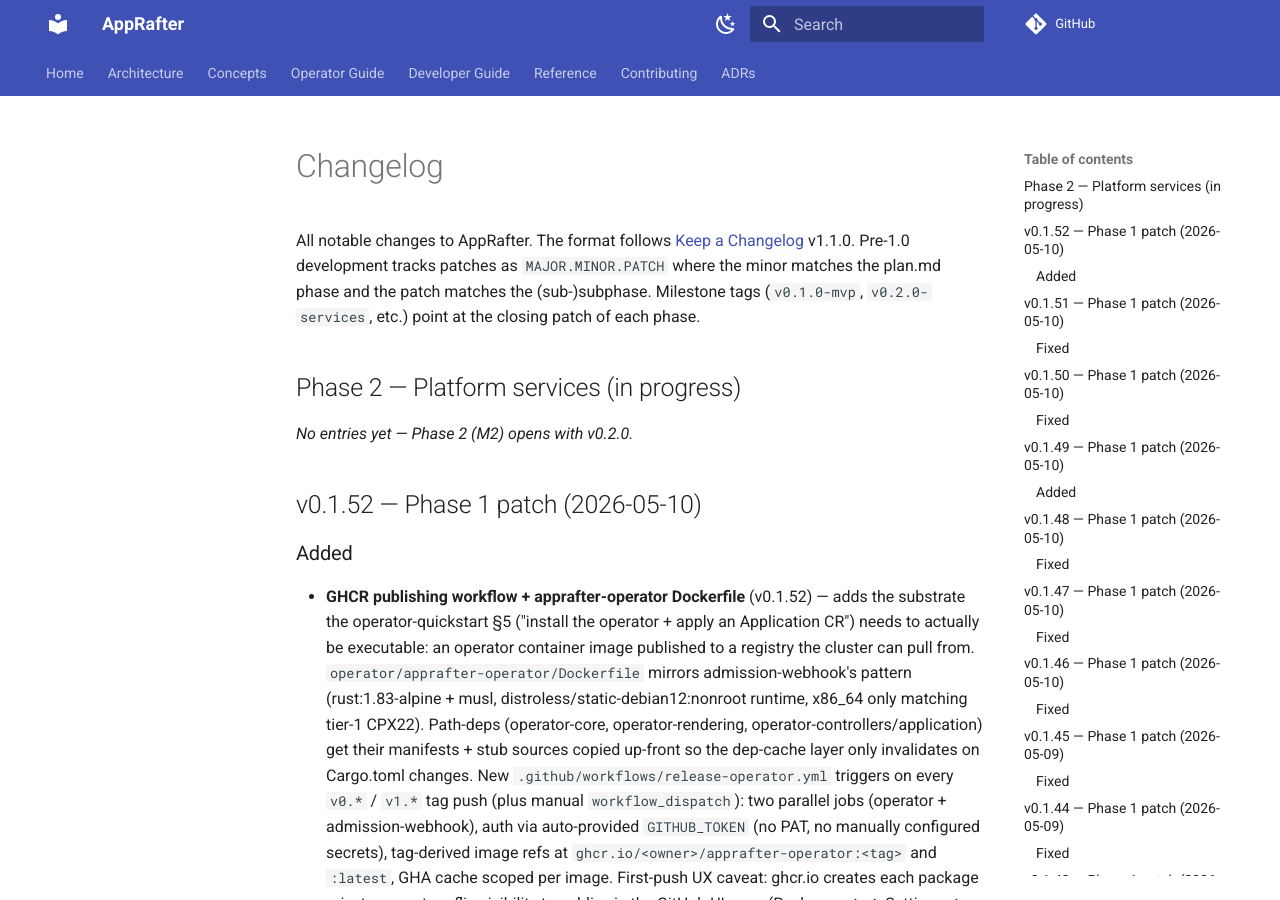
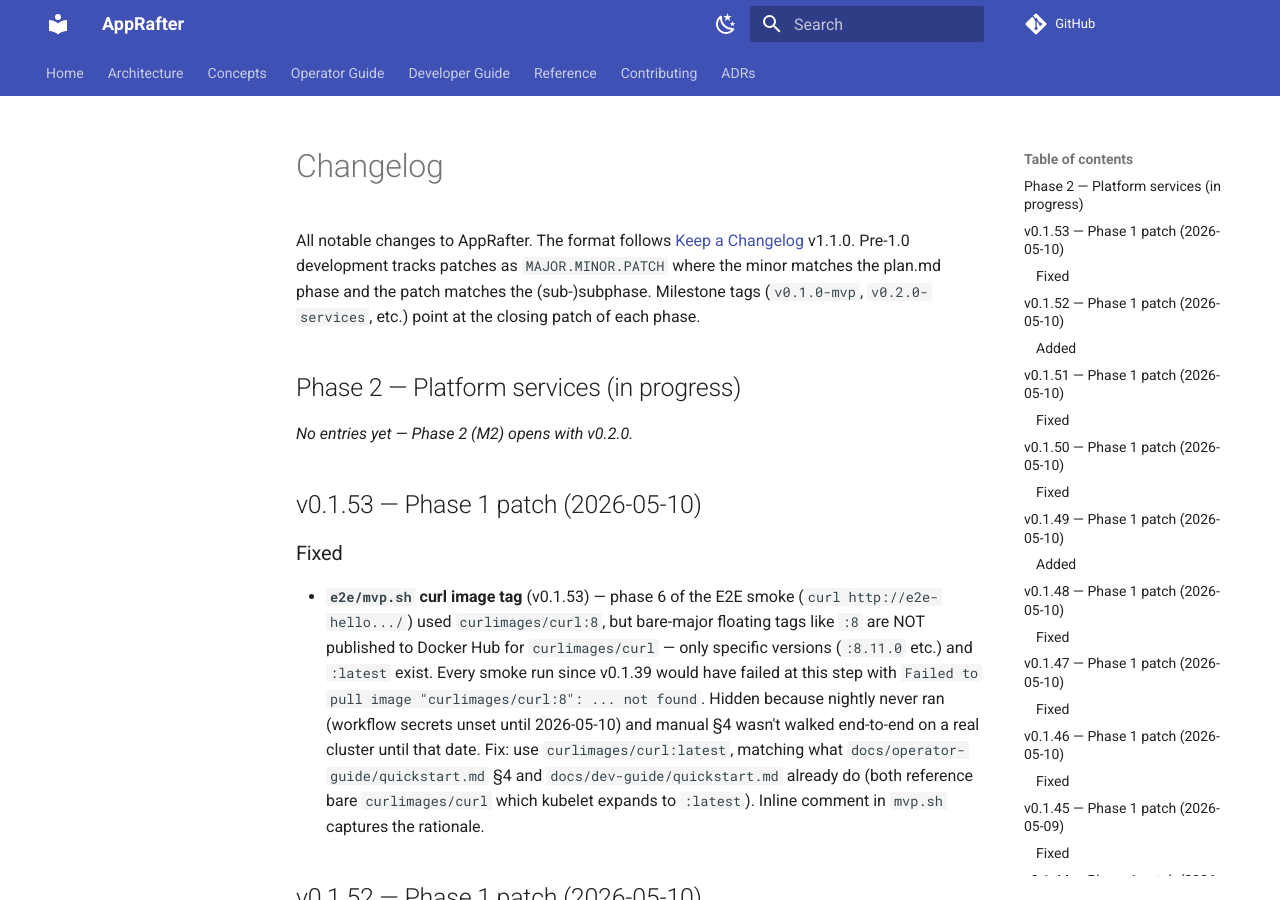
Before and after one commit to AppRafter/apprafter, an MkDocs documentation site: the page built from docs/changelog/UNRELEASED.md, in a window 1280 px wide and 900 px high. Built offline with MkDocs 1.6.1 and Material for MkDocs 9.7.7, drawn with Linux system fonts in a browser that asks for light colours; comment, search, counter and statistics services are not loaded.

Commit message:
docs(changelog): v0.1.53 — fix e2e curl image tag
Co-Authored-By: Claude Opus 4.7 (1M context) <noreply@anthropic.com>

```diff
--- a/docs/changelog/UNRELEASED.md
+++ b/docs/changelog/UNRELEASED.md
@@ -10,6 +10,26 @@ patch of each phase.
 ## Phase 2 — Platform services (in progress)
 
 _No entries yet — Phase 2 (M2) opens with v0.2.0._
+
+## v0.1.53 — Phase 1 patch (2026-05-10)
+
+### Fixed
+
+- **`e2e/mvp.sh` curl image tag** (v0.1.53) — phase 6 of the
+  E2E smoke (`curl http://e2e-hello.../`) used
+  `curlimages/curl:8`, but bare-major floating tags like `:8`
+  are NOT published to Docker Hub for `curlimages/curl` —
+  only specific versions (`:8.11.0` etc.) and `:latest` exist.
+  Every smoke run since v0.1.39 would have failed at this step
+  with `Failed to pull image "curlimages/curl:8": ...
+  not found`. Hidden because nightly never ran (workflow
+  secrets unset until 2026-05-10) and manual §4 wasn't walked
+  end-to-end on a real cluster until that date. Fix: use
+  `curlimages/curl:latest`, matching what
+  `docs/operator-guide/quickstart.md` §4 and
+  `docs/dev-guide/quickstart.md` already do (both reference
+  bare `curlimages/curl` which kubelet expands to `:latest`).
+  Inline comment in `mvp.sh` captures the rationale.
 
 ## v0.1.52 — Phase 1 patch (2026-05-10)
 
```
Also changed, not shown: plan.md (+1 -0 lines).
